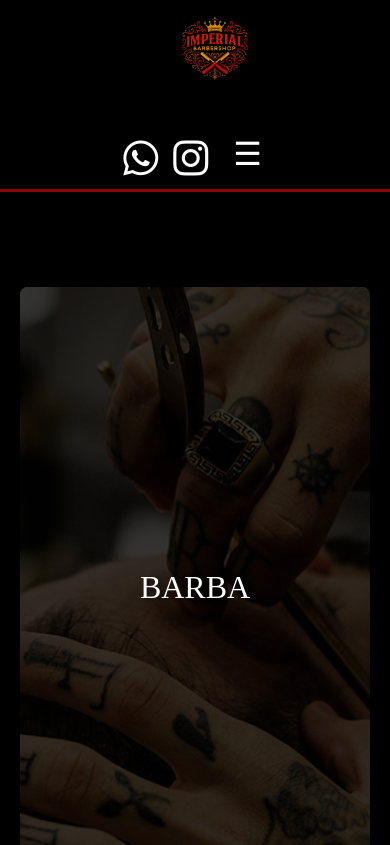
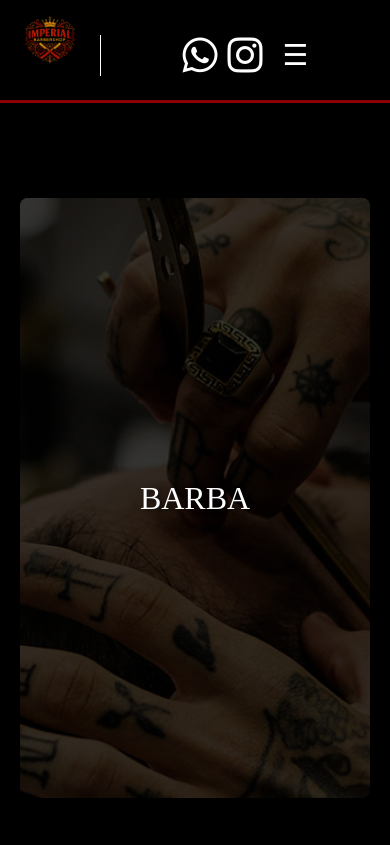
Before and after one commit to Gustavo-lima1201/PI---barbearia, a plain HTML site: page barba/barba.html in a window 390 px wide. Shown: the top 845 px of the page. Drawn offline with Linux system fonts and the light colour scheme.

Commit message:
atualizações finais

```diff
--- a/css/barba.css
+++ b/css/barba.css
@@ -378,7 +378,7 @@
                 height: 300px;
             }
         }
-        /* RESPONSIVO - Tablet */
+      /* RESPONSIVO - Tablet */
 @media (max-width: 1024px) {
   .header {
     flex-wrap: wrap;
@@ -542,6 +542,7 @@
   .navigation ul {
     flex-direction: column;
     gap: 10px;
+    align-items: center;
   }
 
   /* OBJETIVOS */
@@ -635,3 +636,144 @@
     padding: 0 15px;
   }
 }
+@media (max-width: 480px) {
+  .footer-social {
+    justify-content: center;
+  }
+
+  .footer-container {
+    align-items: center;
+    text-align: center;
+  }
+
+  .footer-col {
+    align-items: center;
+  }
+
+  .footer-col--logo {
+    justify-content: center;
+  }
+}
+@media (max-width: 1024px) {
+  .header {
+    flex-wrap: nowrap;
+    justify-content: space-between;
+    padding: 10px 20px;
+    gap: 10px;
+    height: 90px; /* reduz altura */
+  }
+
+  .logo img {
+    height: 70px;
+    width: auto;
+    margin-left: 0;
+  }
+
+  .navigation ul {
+    display: none;
+    flex-direction: column;
+    gap: 10px;
+    position: absolute;
+    top: 90px;
+    right: 0;
+    background-color: black;
+    width: 100%;
+    padding: 15px 0;
+    z-index: 10;
+  }
+
+  .navigation ul.show {
+    display: flex;
+  }
+
+  .social-icons {
+    gap: 10px;
+    border-left: 1px solid white;
+    padding-left: 10px;
+    display: flex;
+    align-items: center;
+  }
+
+  .menu-toggle {
+    display: block;
+    font-size: 1.8rem;
+    color: white;
+    cursor: pointer;
+    margin-left: 10px;
+  }
+}
+
+@media (max-width: 480px) {
+  .header {
+    flex-direction: row;
+    align-items: center;
+    height: 80px; /* menor ainda no celular */
+  }
+
+  .logo img {
+    height: 60px;
+  }
+
+  .social-icons {
+    justify-content: center;
+  }
+}
+@media (max-width: 480px) {
+  .backgroundimg2 {
+    flex-direction: column;
+    align-items: center;
+    justify-content: center;
+    height: auto;
+    padding: 40px 0;
+  }
+
+  .box1,
+  .box2 {
+    position: static;
+    width: 90%;
+    margin: 20px auto;
+    padding: 20px;
+    height: auto;
+  }
+
+  .box__titulo {
+    font-size: 24px;
+  }
+
+  .box__texto {
+    font-size: 16px;
+    padding: 0 10px;
+  }
+}
+@media (max-width: 480px) {
+  .servicos__titulo {
+    font-size: 2rem;
+  }
+
+  .linha-cima {
+    flex-direction: column;
+    align-items: center;
+    gap: 30px;
+  }
+
+  .card {
+    width: 90%;
+    height: auto;
+  }
+
+  .contato {
+    flex-direction: column;
+    align-items: center;
+    gap: 20px;
+    padding: 20px;
+  }
+
+  form h2 {
+    font-size: 24px;
+  }
+
+  input,
+  textarea {
+    font-size: 14px;
+  }
+}
--- a/css/corte.css
+++ b/css/corte.css
@@ -342,39 +342,7 @@ body {
             color: #777;
         }
 
-        /* Responsividade */
-        @media (max-width: 768px) {
-            .container-cabecalho {
-                flex-direction: column;
-                text-align: center;
-            }
-
-            .logo {
-                margin-bottom: 15px;
-            }
-
-            .navegacao-principal ul {
-                flex-direction: column;
-                align-items: center;
-            }
-
-            .navegacao-principal ul li {
-                margin: 8px 0;
-            }
-
-            .destaque-servico h1 {
-                font-size: 2rem;
-            }
-
-            .opcoes-servico {
-                grid-template-columns: 1fr;
-            }
-
-            .carrossel img {
-                height: 300px;
-            }
-        }
-/* RESPONSIVO - Tablet */
+      /* RESPONSIVO - Tablet */
 @media (max-width: 1024px) {
   .header {
     flex-wrap: wrap;
@@ -538,6 +506,7 @@ body {
   .navigation ul {
     flex-direction: column;
     gap: 10px;
+    align-items: center;
   }
 
   /* OBJETIVOS */
@@ -631,3 +600,144 @@ body {
     padding: 0 15px;
   }
 }
+@media (max-width: 480px) {
+  .footer-social {
+    justify-content: center;
+  }
+
+  .footer-container {
+    align-items: center;
+    text-align: center;
+  }
+
+  .footer-col {
+    align-items: center;
+  }
+
+  .footer-col--logo {
+    justify-content: center;
+  }
+}
+@media (max-width: 1024px) {
+  .header {
+    flex-wrap: nowrap;
+    justify-content: space-between;
+    padding: 10px 20px;
+    gap: 10px;
+    height: 90px; /* reduz altura */
+  }
+
+  .logo img {
+    height: 70px;
+    width: auto;
+    margin-left: 0;
+  }
+
+  .navigation ul {
+    display: none;
+    flex-direction: column;
+    gap: 10px;
+    position: absolute;
+    top: 90px;
+    right: 0;
+    background-color: black;
+    width: 100%;
+    padding: 15px 0;
+    z-index: 10;
+  }
+
+  .navigation ul.show {
+    display: flex;
+  }
+
+  .social-icons {
+    gap: 10px;
+    border-left: 1px solid white;
+    padding-left: 10px;
+    display: flex;
+    align-items: center;
+  }
+
+  .menu-toggle {
+    display: block;
+    font-size: 1.8rem;
+    color: white;
+    cursor: pointer;
+    margin-left: 10px;
+  }
+}
+
+@media (max-width: 480px) {
+  .header {
+    flex-direction: row;
+    align-items: center;
+    height: 80px; /* menor ainda no celular */
+  }
+
+  .logo img {
+    height: 60px;
+  }
+
+  .social-icons {
+    justify-content: center;
+  }
+}
+@media (max-width: 480px) {
+  .backgroundimg2 {
+    flex-direction: column;
+    align-items: center;
+    justify-content: center;
+    height: auto;
+    padding: 40px 0;
+  }
+
+  .box1,
+  .box2 {
+    position: static;
+    width: 90%;
+    margin: 20px auto;
+    padding: 20px;
+    height: auto;
+  }
+
+  .box__titulo {
+    font-size: 24px;
+  }
+
+  .box__texto {
+    font-size: 16px;
+    padding: 0 10px;
+  }
+}
+@media (max-width: 480px) {
+  .servicos__titulo {
+    font-size: 2rem;
+  }
+
+  .linha-cima {
+    flex-direction: column;
+    align-items: center;
+    gap: 30px;
+  }
+
+  .card {
+    width: 90%;
+    height: auto;
+  }
+
+  .contato {
+    flex-direction: column;
+    align-items: center;
+    gap: 20px;
+    padding: 20px;
+  }
+
+  form h2 {
+    font-size: 24px;
+  }
+
+  input,
+  textarea {
+    font-size: 14px;
+  }
+}
--- a/css/maquina.css
+++ b/css/maquina.css
@@ -331,39 +331,7 @@ body {
             color: #777;
         }
 
-        /* Responsividade */
-        @media (max-width: 768px) {
-            .container-cabecalho {
-                flex-direction: column;
-                text-align: center;
-            }
-
-            .logo {
-                margin-bottom: 15px;
-            }
-
-            .navegacao-principal ul {
-                flex-direction: column;
-                align-items: center;
-            }
-
-            .navegacao-principal ul li {
-                margin: 8px 0;
-            }
-
-            .destaque-servico h1 {
-                font-size: 2rem;
-            }
-
-            .opcoes-servico {
-                grid-template-columns: 1fr;
-            }
-
-            .carrossel img {
-                height: 300px;
-            }
-        }
-        /* RESPONSIVO - Tablet */
+/* RESPONSIVO - Tablet */
 @media (max-width: 1024px) {
   .header {
     flex-wrap: wrap;
@@ -527,6 +495,7 @@ body {
   .navigation ul {
     flex-direction: column;
     gap: 10px;
+    align-items: center;
   }
 
   /* OBJETIVOS */
@@ -620,3 +589,144 @@ body {
     padding: 0 15px;
   }
 }
+@media (max-width: 480px) {
+  .footer-social {
+    justify-content: center;
+  }
+
+  .footer-container {
+    align-items: center;
+    text-align: center;
+  }
+
+  .footer-col {
+    align-items: center;
+  }
+
+  .footer-col--logo {
+    justify-content: center;
+  }
+}
+@media (max-width: 1024px) {
+  .header {
+    flex-wrap: nowrap;
+    justify-content: space-between;
+    padding: 10px 20px;
+    gap: 10px;
+    height: 90px; /* reduz altura */
+  }
+
+  .logo img {
+    height: 70px;
+    width: auto;
+    margin-left: 0;
+  }
+
+  .navigation ul {
+    display: none;
+    flex-direction: column;
+    gap: 10px;
+    position: absolute;
+    top: 90px;
+    right: 0;
+    background-color: black;
+    width: 100%;
+    padding: 15px 0;
+    z-index: 10;
+  }
+
+  .navigation ul.show {
+    display: flex;
+  }
+
+  .social-icons {
+    gap: 10px;
+    border-left: 1px solid white;
+    padding-left: 10px;
+    display: flex;
+    align-items: center;
+  }
+
+  .menu-toggle {
+    display: block;
+    font-size: 1.8rem;
+    color: white;
+    cursor: pointer;
+    margin-left: 10px;
+  }
+}
+
+@media (max-width: 480px) {
+  .header {
+    flex-direction: row;
+    align-items: center;
+    height: 80px; /* menor ainda no celular */
+  }
+
+  .logo img {
+    height: 60px;
+  }
+
+  .social-icons {
+    justify-content: center;
+  }
+}
+@media (max-width: 480px) {
+  .backgroundimg2 {
+    flex-direction: column;
+    align-items: center;
+    justify-content: center;
+    height: auto;
+    padding: 40px 0;
+  }
+
+  .box1,
+  .box2 {
+    position: static;
+    width: 90%;
+    margin: 20px auto;
+    padding: 20px;
+    height: auto;
+  }
+
+  .box__titulo {
+    font-size: 24px;
+  }
+
+  .box__texto {
+    font-size: 16px;
+    padding: 0 10px;
+  }
+}
+@media (max-width: 480px) {
+  .servicos__titulo {
+    font-size: 2rem;
+  }
+
+  .linha-cima {
+    flex-direction: column;
+    align-items: center;
+    gap: 30px;
+  }
+
+  .card {
+    width: 90%;
+    height: auto;
+  }
+
+  .contato {
+    flex-direction: column;
+    align-items: center;
+    gap: 20px;
+    padding: 20px;
+  }
+
+  form h2 {
+    font-size: 24px;
+  }
+
+  input,
+  textarea {
+    font-size: 14px;
+  }
+}
--- a/css/style.css
+++ b/css/style.css
@@ -298,6 +298,8 @@ form h2 {
   display: flex;
   gap: 10px;
   margin-bottom: 10px;
+  border-radius: 10px;
+
 }
 
 input, textarea {
@@ -309,9 +311,11 @@ input, textarea {
   font-size: 16px;
 }
 
+
+
 textarea {
   height: 120px;
-  resize: none;
+
 }
 
 button {
```
